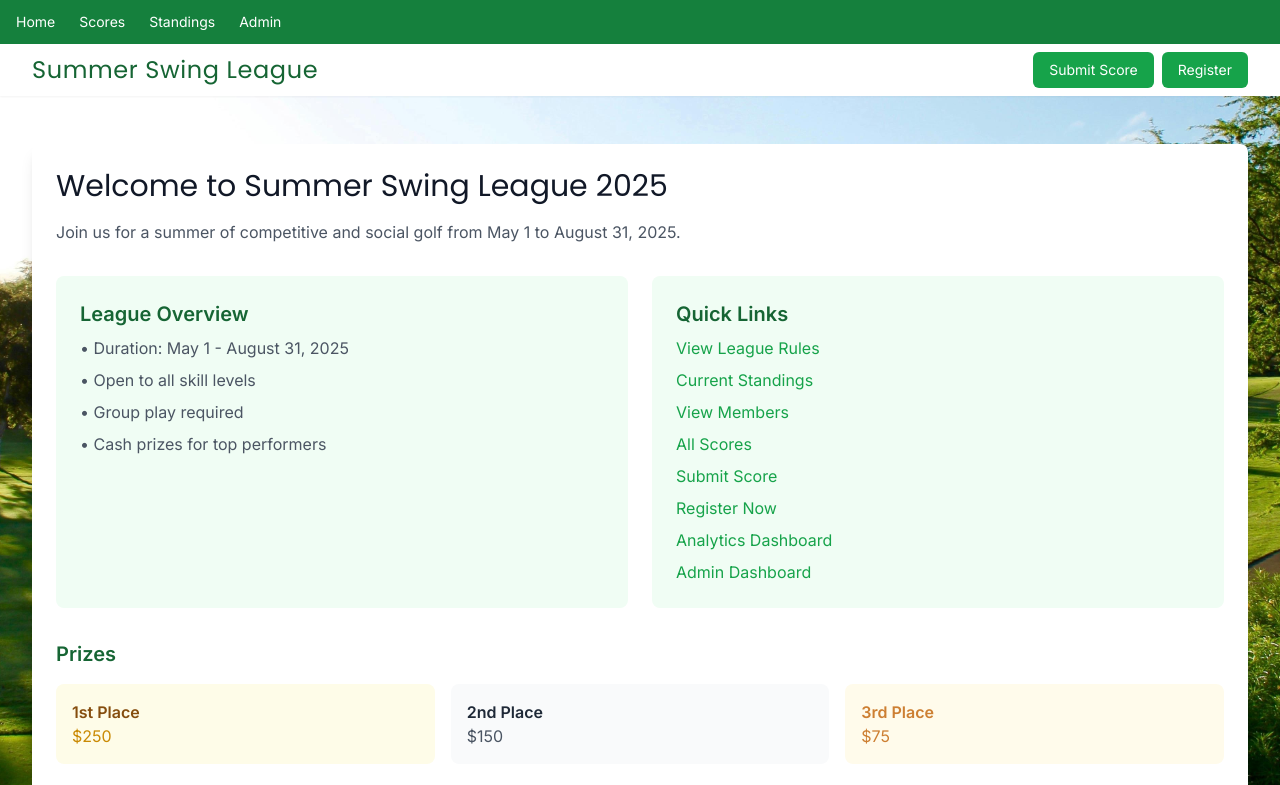
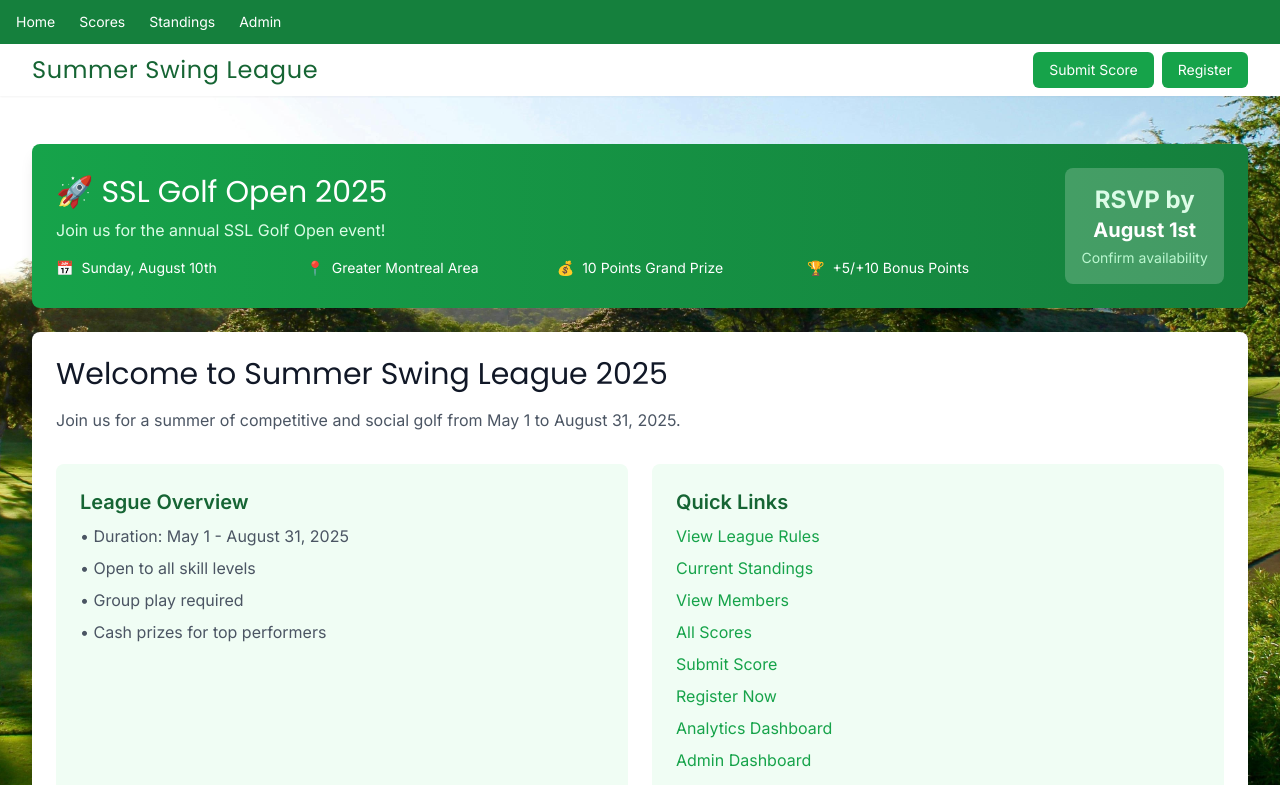
Before and after one commit to matthewmcalear/Summer-Swing-League, a Next.js app: page / in a window 1280 px wide. Shown: the top 785 px of the page. Built offline with nearby package versions, Linux system fonts and the light colour scheme; no server answers; the database is empty.

Commit message:
Add SSL Open 2025 event banner to home page

```diff
--- a/app/page.tsx
+++ b/app/page.tsx
@@ -30,6 +30,41 @@ export default function Home() {
 
       <main className="max-w-7xl mx-auto py-6 sm:px-6 lg:px-8">
         <div className="px-4 py-6 sm:px-0">
+          {/* SSL Open Event Banner */}
+          <div className="bg-gradient-to-r from-green-600 to-green-700 rounded-lg shadow-lg p-6 mb-6 text-white">
+            <div className="flex flex-col md:flex-row md:items-center md:justify-between">
+              <div className="flex-1">
+                <h2 className={`${pop.className} text-2xl md:text-3xl font-bold mb-2`}>🚀 SSL Golf Open 2025</h2>
+                <p className="text-green-100 mb-4">Join us for the annual SSL Golf Open event!</p>
+                <div className="grid grid-cols-1 md:grid-cols-2 lg:grid-cols-4 gap-4 text-sm">
+                  <div className="flex items-center">
+                    <span className="text-green-200 mr-2">📅</span>
+                    <span>Sunday, August 10th</span>
+                  </div>
+                  <div className="flex items-center">
+                    <span className="text-green-200 mr-2">📍</span>
+                    <span>Greater Montreal Area</span>
+                  </div>
+                  <div className="flex items-center">
+                    <span className="text-green-200 mr-2">💰</span>
+                    <span>10 Points Grand Prize</span>
+                  </div>
+                  <div className="flex items-center">
+                    <span className="text-green-200 mr-2">🏆</span>
+                    <span>+5/+10 Bonus Points</span>
+                  </div>
+                </div>
+              </div>
+              <div className="mt-4 md:mt-0 md:ml-6">
+                <div className="bg-white bg-opacity-20 rounded-lg p-4 text-center">
+                  <div className="text-2xl font-bold text-green-100">RSVP by</div>
+                  <div className="text-xl font-bold">August 1st</div>
+                  <div className="text-sm text-green-200 mt-1">Confirm availability</div>
+                </div>
+              </div>
+            </div>
+          </div>
+
           <div className="bg-white rounded-lg shadow-lg p-6">
             <h2 className={`${pop.className} text-3xl font-bold text-gray-900 mb-4`}>Welcome to Summer Swing League 2025</h2>
             <p className="text-gray-600 mb-4">
```
